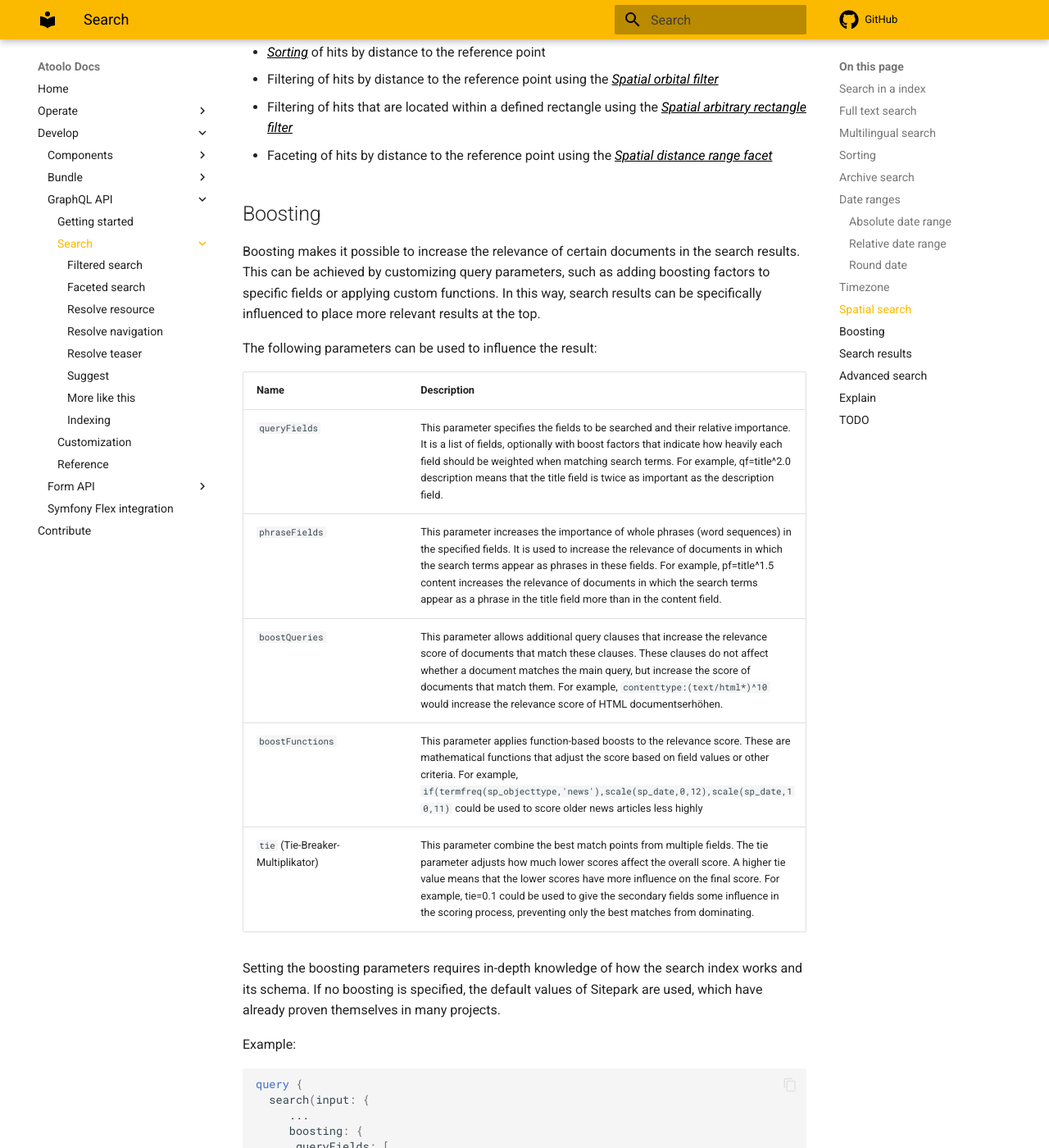
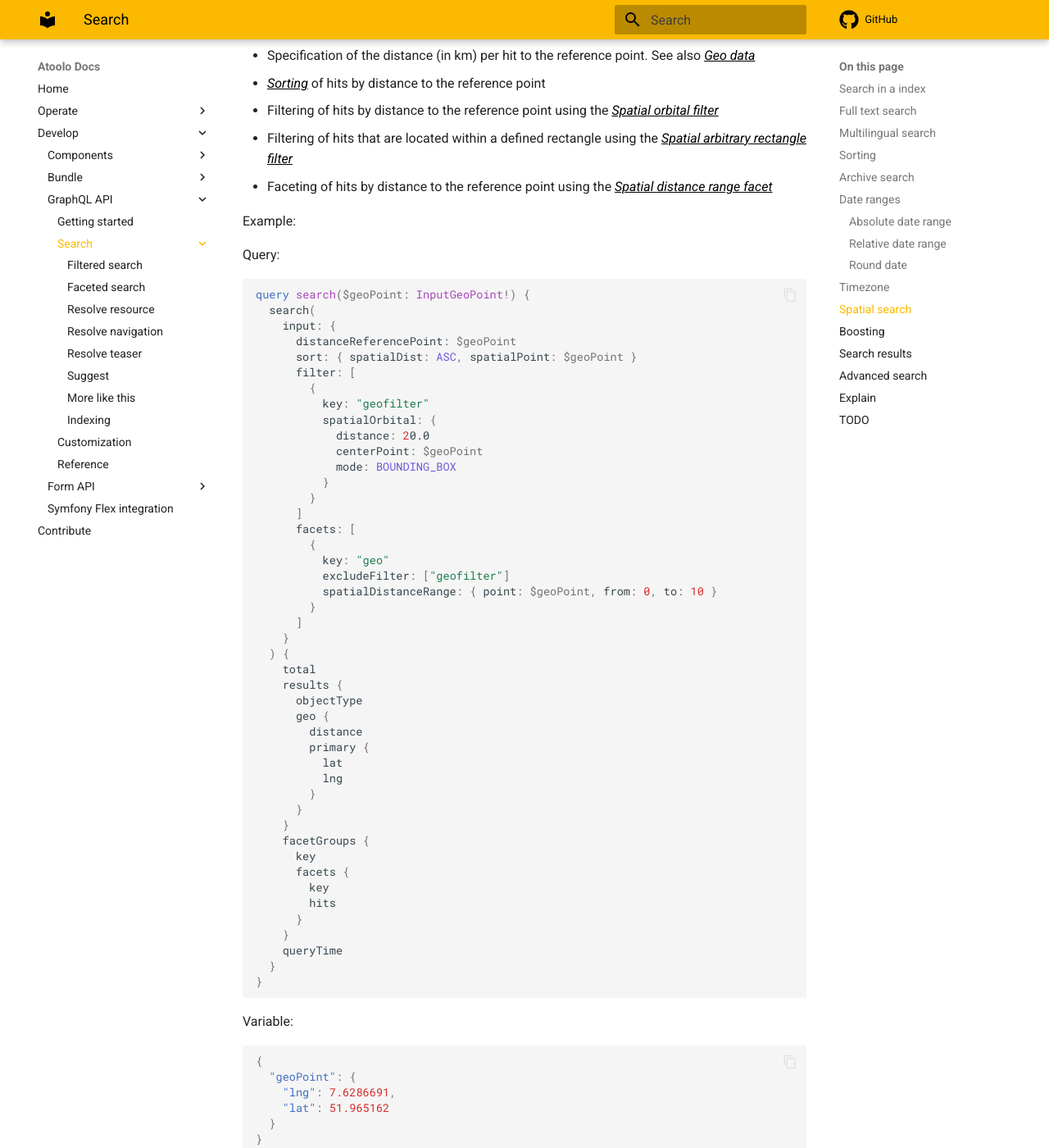
Before and after one commit to sitepark/atoolo-docs, an MkDocs documentation site: the page built from docs/develop/graphql/search/index.md, in a window 1280 px wide and 1400 px high, scrolled down 9737 px. Shown: the whole window at 82% size. Built offline with MkDocs 1.6.1 and Material for MkDocs 9.7.7, drawn with Linux system fonts in a browser that asks for light colours; comment, search, counter and statistics services are not loaded; some of the changed text lies outside the part shown.

Commit message:
feat: update geo locations in examples

````diff
--- a/docs/develop/graphql/search/index.md
+++ b/docs/develop/graphql/search/index.md
@@ -148,7 +148,9 @@ query {
   search(
     input: {
       text: "chocolate"
-      sort: [{ spatialDist: ASC, spatialPoint: { lat: 48.8566, lon: 2.3522 } }]
+      sort: [
+        { spatialDist: ASC, spatialPoint: { lng: 7.6286691, lat: 51.9651620 } }
+      ]
     }
   ) {
     total
@@ -388,6 +390,69 @@ The GraphQL search supports the following features:
 - Filtering of hits that are located within a defined rectangle using the [Spatial arbitrary rectangle filter](filtered-search.md#spatial-arbitrary-rectangle-filter)
 - Faceting of hits by distance to the reference point using the [Spatial distance range facet](faceted-search.md#spatial-distance-range-facet)
 
+Example:
+
+Query:
+
+```graphql
+query search($geoPoint: InputGeoPoint!) {
+  search(
+    input: {
+      distanceReferencePoint: $geoPoint
+      sort: { spatialDist: ASC, spatialPoint: $geoPoint }
+      filter: [
+        {
+          key: "geofilter"
+          spatialOrbital: {
+            distance: 20.0
+            centerPoint: $geoPoint
+            mode: BOUNDING_BOX
+          }
+        }
+      ]
+      facets: [
+        {
+          key: "geo"
+          excludeFilter: ["geofilter"]
+          spatialDistanceRange: { point: $geoPoint, from: 0, to: 10 }
+        }
+      ]
+    }
+  ) {
+    total
+    results {
+      objectType
+      geo {
+        distance
+        primary {
+          lat
+          lng
+        }
+      }
+    }
+    facetGroups {
+      key
+      facets {
+        key
+        hits
+      }
+    }
+    queryTime
+  }
+}
+```
+
+Variable:
+
+```json
+{
+  "geoPoint": {
+    "lng": 7.6286691,
+    "lat": 51.965162
+  }
+}
+```
+
 ## Boosting
 
 Boosting makes it possible to increase the relevance of certain documents in the search results. This can be achieved by customizing query parameters, such as adding boosting factors to specific fields or applying custom functions. In this way, search results can be specifically influenced to place more relevant results at the top.
````
Also changed, not shown: docs/develop/graphql/search/filtered-search.md (+2 -2 lines), docs/develop/graphql/search/resolve-resource.md (+1 -1 lines).
